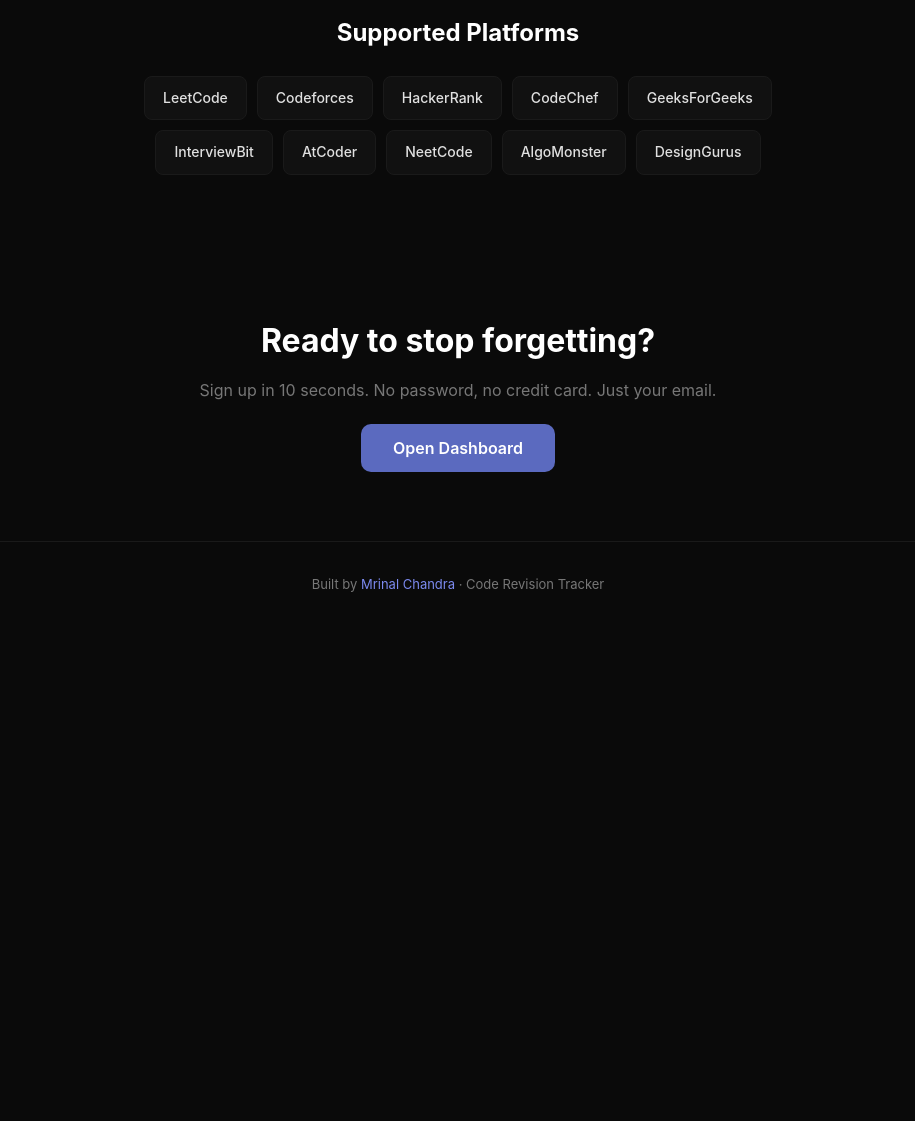
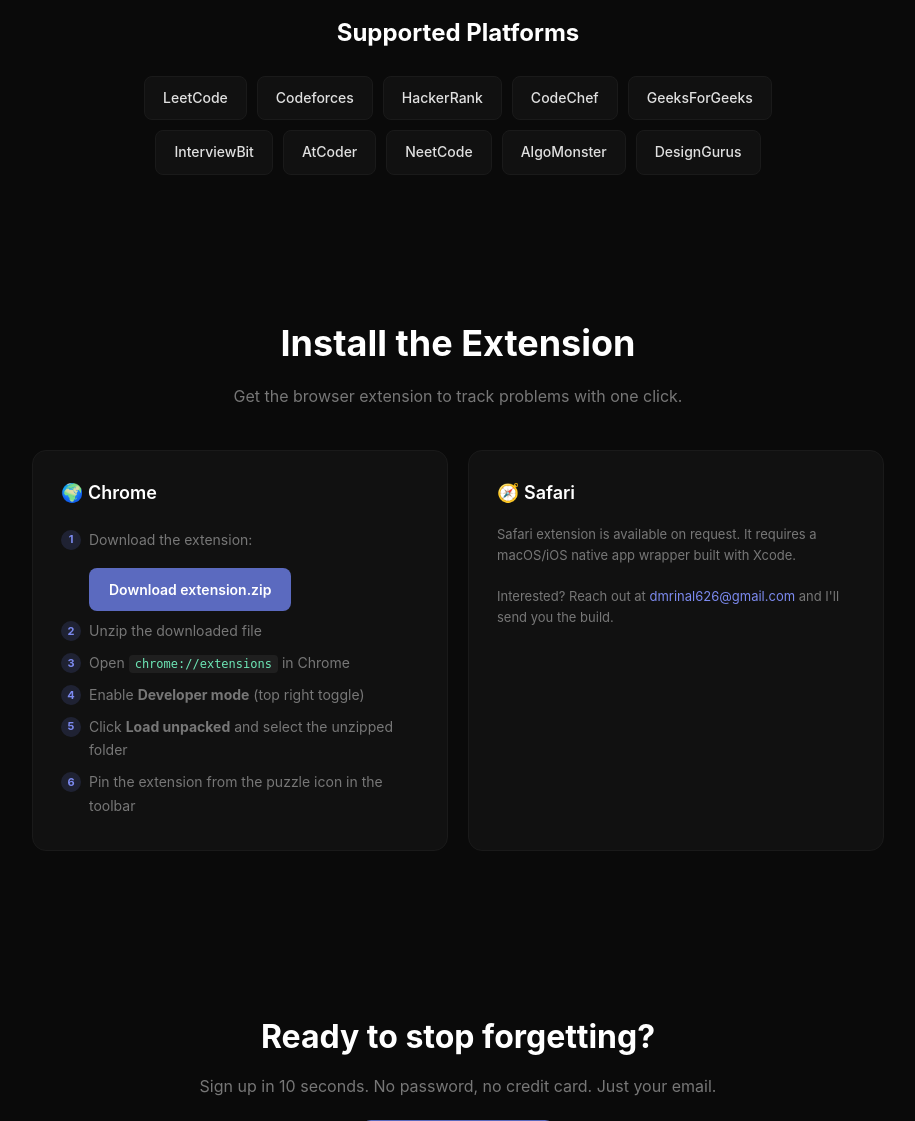
Before and after one commit to the-mrinal/code-revision-tracker, a FastAPI app: page / in a window 1280 px wide. Shown: the part 2360-3481 px from the top of the page, without its empty margins (182-1097 px from the left). Before the commit the page ends 2952 px from the top, so only its background shows below. Run offline with FastAPI, Linux system fonts and the light colour scheme.

Commit message:
Add extension.zip download, install section on landing page, update README
- Zip extension for easy distribution via GitHub
- Add install section to landing page with Chrome steps and download link
- Safari available on request (contact email)
- Update README with simplified install instructions

Co-Authored-By: Claude Opus 4.6 <noreply@anthropic.com>

```diff
--- a/server/templates/landing.html
+++ b/server/templates/landing.html
@@ -264,6 +264,110 @@
     color: var(--text);
   }
 
+  /* Install */
+  .install-section {
+    padding: 80px 24px;
+    max-width: 900px;
+    margin: 0 auto;
+  }
+  .install-section h2 {
+    text-align: center;
+    font-size: 36px;
+    font-weight: 700;
+    color: #fff;
+    margin-bottom: 12px;
+  }
+  .install-section .section-sub {
+    text-align: center;
+    font-size: 16px;
+    color: var(--muted);
+    margin-bottom: 40px;
+  }
+  .install-cards {
+    display: grid;
+    grid-template-columns: 1fr 1fr;
+    gap: 20px;
+  }
+  .install-card {
+    background: var(--card);
+    border: 1px solid var(--border);
+    border-radius: 14px;
+    padding: 28px;
+  }
+  .install-card h3 {
+    font-size: 18px;
+    font-weight: 600;
+    color: #fff;
+    margin-bottom: 16px;
+    display: flex;
+    align-items: center;
+    gap: 10px;
+  }
+  .install-card ol {
+    list-style: none;
+    counter-reset: install-step;
+    padding: 0;
+  }
+  .install-card ol li {
+    counter-increment: install-step;
+    font-size: 14px;
+    color: var(--muted);
+    line-height: 1.7;
+    padding: 4px 0;
+    padding-left: 28px;
+    position: relative;
+  }
+  .install-card ol li::before {
+    content: counter(install-step);
+    position: absolute;
+    left: 0;
+    width: 20px;
+    height: 20px;
+    border-radius: 50%;
+    background: rgba(91, 106, 191, 0.2);
+    color: var(--accent-light);
+    font-size: 11px;
+    font-weight: 700;
+    display: flex;
+    align-items: center;
+    justify-content: center;
+    top: 6px;
+  }
+  .install-card code {
+    background: rgba(255,255,255,0.06);
+    padding: 2px 6px;
+    border-radius: 4px;
+    font-size: 12px;
+    color: var(--green);
+    font-family: monospace;
+  }
+  .install-card a { color: var(--accent-light); text-decoration: none; }
+  .install-card a:hover { text-decoration: underline; }
+  .install-card .download-btn {
+    display: inline-block;
+    margin-top: 16px;
+    background: var(--accent);
+    color: #fff;
+    padding: 10px 20px;
+    border-radius: 8px;
+    font-size: 14px;
+    font-weight: 600;
+    text-decoration: none;
+    transition: opacity 0.2s;
+  }
+  .install-card .download-btn:hover { opacity: 0.85; text-decoration: none; }
+  .safari-note {
+    font-size: 13px;
+    color: var(--muted);
+    margin-top: 12px;
+    line-height: 1.6;
+  }
+  .safari-note a { color: var(--accent-light); }
+
+  @media (max-width: 768px) {
+    .install-cards { grid-template-columns: 1fr; }
+  }
+
   /* CTA */
   .cta-section {
     text-align: center;
@@ -303,6 +407,7 @@
   <a href="/" class="nav-brand">Code Revision Tracker</a>
   <div class="nav-links">
     <a href="#features">Features</a>
+    <a href="#install">Install</a>
     <a href="#how-it-works">How it works</a>
     <a href="/dashboard" class="nav-cta">Open Dashboard</a>
   </div>
@@ -420,6 +525,28 @@
   </div>
 </section>
 
+<section class="install-section" id="install">
+  <h2>Install the Extension</h2>
+  <p class="section-sub">Get the browser extension to track problems with one click.</p>
+  <div class="install-cards">
+    <div class="install-card">
+      <h3>&#x1f30d; Chrome</h3>
+      <ol>
+        <li>Download the extension: <a href="https://github.com/the-mrinal/code-revision-tracker/raw/main/extension.zip" class="download-btn">Download extension.zip</a></li>
+        <li>Unzip the downloaded file</li>
+        <li>Open <code>chrome://extensions</code> in Chrome</li>
+        <li>Enable <strong>Developer mode</strong> (top right toggle)</li>
+        <li>Click <strong>Load unpacked</strong> and select the unzipped folder</li>
+        <li>Pin the extension from the puzzle icon in the toolbar</li>
+      </ol>
+    </div>
+    <div class="install-card">
+      <h3>&#x1f9ed; Safari</h3>
+      <p class="safari-note">Safari extension is available on request. It requires a macOS/iOS native app wrapper built with Xcode.<br><br>Interested? Reach out at <a href="mailto:dmrinal626@gmail.com">dmrinal626@gmail.com</a> and I'll send you the build.</p>
+    </div>
+  </div>
+</section>
+
 <section class="cta-section">
   <h2>Ready to stop forgetting?</h2>
   <p>Sign up in 10 seconds. No password, no credit card. Just your email.</p>
```
Also changed, not shown: README.md, 1 other file.
